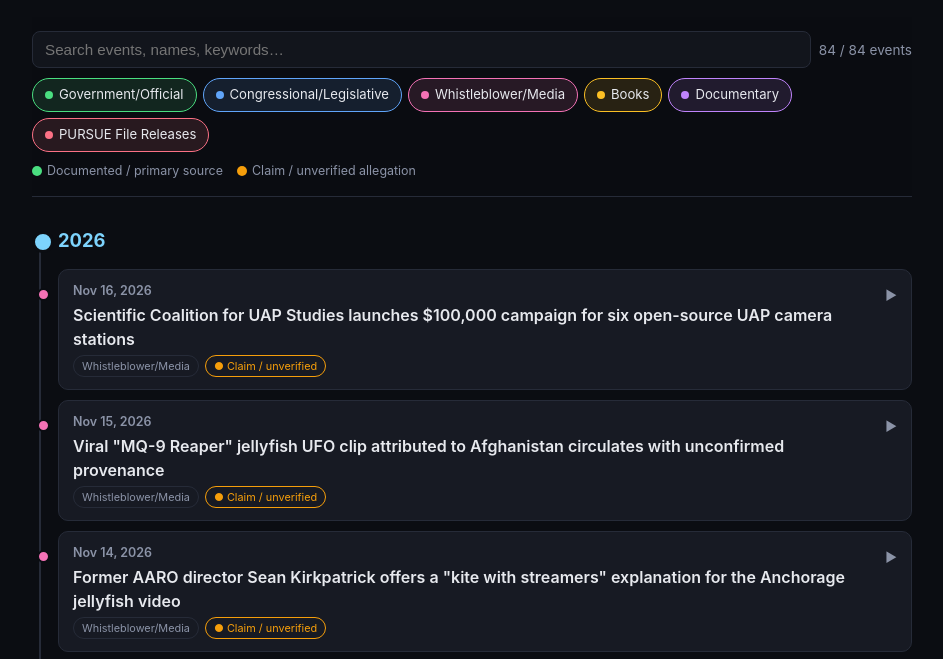
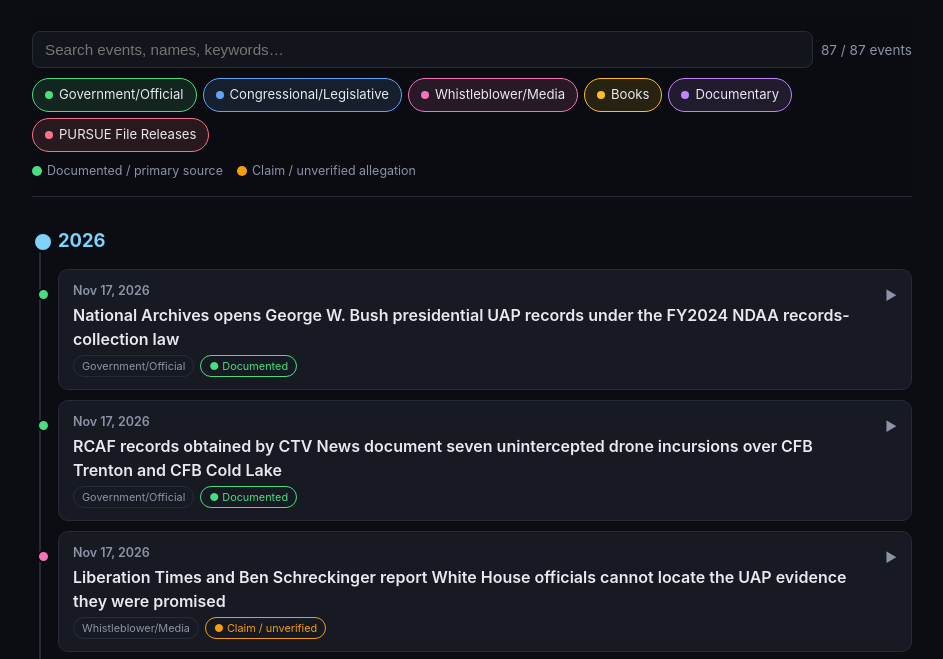
Before and after one commit to Spocktology/uapdisclosuretimeline, a plain HTML site: page index.html in a window 1280 px wide. Shown: the part 121-780 px from the top of the page, without its empty margins (168-1111 px from the left). Drawn offline with Linux system fonts and the light colour scheme.

Commit message:
Add Nov 17 2026 events: NARA Bush UAP records opening, RCAF drone incursion reports, White House disclosure stall reporting

```diff
--- a/index.html
+++ b/index.html
@@ -512,7 +512,16 @@ const EVENTS = [
  sources:[["Interstellar UAP original post (X, Nov 15, 2026)","https://x.com/InterstellarUAP/status/2122088398265389079"],["Critique arguing the clip is AI-generated (X, Nov 15, 2026)","https://x.com/LegacyProgramVP/status/2122106291246243981"],["UAPDrop: Afghanistan jellyfish drone clip prompts questions on authenticity","https://www.uapdrop.com/l/view/LEbRXKONc6U.html"]]},
 {date:"2026-11-16", title:"Scientific Coalition for UAP Studies launches $100,000 campaign for six open-source UAP camera stations", cat:"media", status:"unverified",
  desc:"On November 16, 2026 the Scientific Coalition for UAP Studies (SCU), a 501(c)(3) research nonprofit, announced a $100,000 fundraising campaign to build and scientifically commission six weatherproof, solar-powered camera stations that autonomously record the night sky for weeks at a time. When two or more stations capture the same object, the array can triangulate its three-dimensional position, speed and acceleration for illuminated or self-luminous objects up to 1,000 km altitude. SCU says a two-camera prototype has already been calibrated to detect and triangulate near-Earth objects of magnitude +5 and brighter, with a Massachusetts field trial planned for July 2027 and two completed systems bound for New Mexico after September 2027.",
- sources:[["SCU announcement (EIN Presswire via Today in Science, Nov 16, 2026)","https://www.todayinscience.com/article/957044378-scientific-coalition-for-uap-studies-launches-100-000-campaign-to-build-open-source-camera-stations-that-can-detect-uap"],["Scientific Coalition for UAP Studies","https://www.explorescu.org/"]]}
+ sources:[["SCU announcement (EIN Presswire via Today in Science, Nov 16, 2026)","https://www.todayinscience.com/article/957044378-scientific-coalition-for-uap-studies-launches-100-000-campaign-to-build-open-source-camera-stations-that-can-detect-uap"],["Scientific Coalition for UAP Studies","https://www.explorescu.org/"]]},
+{date:"2026-11-17", title:"National Archives opens George W. Bush presidential UAP records under the FY2024 NDAA records-collection law", cat:"gov", status:"verified",
+ desc:"November 17, 2026 was the statutory opening date for a batch of George W. Bush White House records on unidentified anomalous phenomena, processed by the George W. Bush Presidential Library under the UAP Records Collection established by sections 1841-1843 of the FY2024 National Defense Authorization Act (Public Law 118-31). NARA's Presidential Records Act notification (PA 2026-107, case 2026-0174-P) covers 479 pages and 1,142 digital assets, of which 470 pages and 1,030 assets were proposed for opening in whole, with 5 pages and 4 assets withheld in full. NARA describes the textual material as public correspondence recounting military experiences, invitations to UAP talks and conferences, and gifted books and articles on space exploration, most of it labeled nonresponsive rather than substantive policy record.",
+ sources:[["NARA PRA notification PA 2026-107 (George W. Bush UAP records)","https://www.archives.gov/files/foia/pra-notifications/pdf/bush43/rn-plgwb-2026-107.pdf"],["NARA: UAP records at the National Archives","https://www.archives.gov/research/topics/uaps"],["NARA: UAP records in Presidential Library holdings","https://www.archives.gov/research/topics/uaps/presidential-libraries"]]},
+{date:"2026-11-17", title:"RCAF records obtained by CTV News document seven unintercepted drone incursions over CFB Trenton and CFB Cold Lake", cat:"gov", status:"verified",
+ desc:"CTV News published Royal Canadian Air Force incident reports obtained through an access-to-information request describing seven unauthorized drone flights over CFB Trenton in Ontario and CFB Cold Lake in Alberta during 2024 and 2025. In none of the seven cases was an interception attempted, and no operator was ever identified. A camera-equipped drone overflew Trenton's runway on September 17, 2025 while the base's newly operational counter-drone system was offline for a planned power outage, and a second drone five days later was not registered by the system at all; Cold Lake's reports state the base has no means of tracking small uncrewed aircraft. One Cold Lake object was logged as boxy, roughly 60 cm wide, emitting a yellowish light, silent, and moving at an estimated 60 to 100 km/h.",
+ sources:[["CTV News / CP24: counter-drone system failed at this Canadian military base","https://www.cp24.com/news/canada/2026/11/17/there-is-no-easy-solution-a-counter-drone-system-failed-at-this-canadian-military-base-reports-show/"],["DroneFront summary of the RCAF reports","https://dronefront.com/canada-air-base-drone-missed/"]]},
+{date:"2026-11-17", title:"Liberation Times and Ben Schreckinger report White House officials cannot locate the UAP evidence they were promised", cat:"media", status:"unverified",
+ desc:"Reporting published November 17, 2026 by Liberation Times and by journalist Ben Schreckinger described a White House UAP portfolio stalled by the absence of shareable proof: senior executive-branch officials said to be looking for conclusive evidence have not found the smoking guns they were assured existed, leaving a gap between promised revelations and anything verified. The coverage identified Stephen Miller's elevation to chief of staff in early November as the central personnel change, noted that the administration has continued publishing records through PURSUE since the program's first release on May 8, 2026, and flagged that the House-passed UAP Disclosure Act language had not been attached to the Senate's version of the FY2027 defense bill. Analysts Bryce Zabel and Schreckinger argued that a passing presidential acknowledgment would not amount to disclosure absent specific examinable evidence. None of the alleged briefings or investigations has been officially confirmed.",
+ sources:[["Liberation Times: Behind the White House's UFO Silence","https://www.liberationtimes.com/home/behind-the-white-houses-ufo-silence-alleged-briefings-investigations-and-an-uncertain-path-to-disclosure"],["UAPDrop: White House and Congress recalibrate strategies as UFO disclosure push enters new phase","https://www.uapdrop.com/l/view/6dTkPMcmIpc.html"]]}
 ];
 
 // ---- render ----
```
